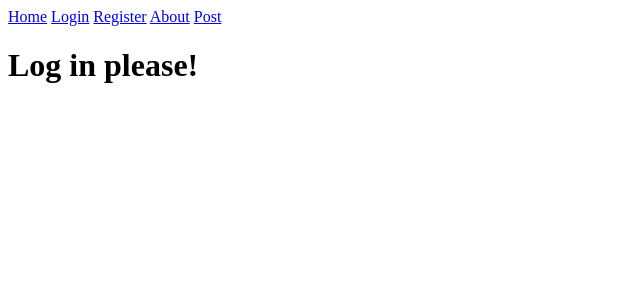
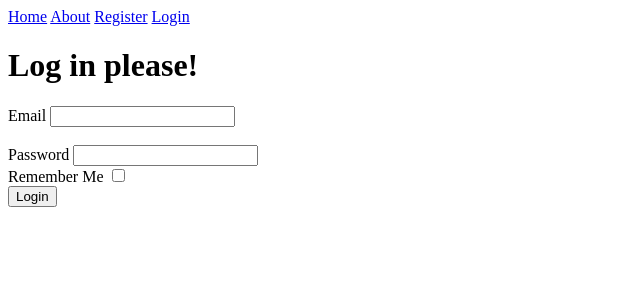
Before and after one commit to DannyPennington/flask_stuff, a Flask app: page /login in a window 1280 px wide. Shown: the top 300 px of the page, without its empty margins (0-640 px from the left). Run offline with Flask 2, Linux system fonts and the light colour scheme.

Commit message:
Can now log in and out and navbar changes based on login status

```diff
--- a/application/__init__.py
+++ b/application/__init__.py
@@ -3,6 +3,7 @@ from flask_sqlalchemy import SQLAlchemy
 import sqlalchemy
 import os
 from flask_bcrypt import Bcrypt
+from flask_login import LoginManager
 
 
 app = Flask(__name__)
@@ -13,5 +14,7 @@ app.config['SECRET_KEY'] = str(os.getenv("MY_SECRET_KEY"))
 
 bcrypt = Bcrypt(app)
 db = SQLAlchemy(app)
+login_manager = LoginManager(app)
+login_manager.login_view = 'login'
 
 from application import routes
--- a/application/forms.py
+++ b/application/forms.py
@@ -1,5 +1,5 @@
 from flask_wtf import FlaskForm
-from wtforms import StringField, SubmitField, PasswordField
+from wtforms import StringField, SubmitField, PasswordField, BooleanField
 from wtforms.validators import DataRequired, Length, Email, EqualTo, ValidationError
 from application.models import Users
 
@@ -56,3 +56,18 @@ class RegistrationForm(FlaskForm):
 
         if user:
             raise ValidationError('Email already in use!')
+
+class LoginForm(FlaskForm):
+    email = StringField('Email',
+            validators = [
+                DataRequired(),
+                Email()
+            ]
+        )
+    password = PasswordField('Password',
+            validators = [
+                DataRequired()
+            ]
+        )
+    remember = BooleanField('Remember Me')
+    submit = SubmitField('Login')
--- a/application/routes.py
+++ b/application/routes.py
@@ -1,8 +1,8 @@
-from flask import render_template, redirect, url_for
-
+from flask import render_template, redirect, url_for, request
+from flask_login import login_user, current_user, logout_user, login_required
 from application import app, db, bcrypt
 from application.models import Posts, Users
-from application.forms import PostForm, RegistrationForm
+from application.forms import PostForm, RegistrationForm, LoginForm
 
 @app.route('/')
 @app.route('/home')
@@ -15,9 +15,21 @@ def home():
 def about():
     return render_template('about.html',title='About')
 
-@app.route('/login')
+@app.route('/login', methods=['GET', 'POST'])
 def login():
-    return render_template('login.html', title ='Login')
+    if current_user.is_authenticated:
+        return redirect(url_for('home'))
+    form = LoginForm()
+    if form.validate_on_submit():
+        user=Users.query.filter_by(email=form.email.data).first()
+        if user and bcrypt.check_password_hash(user.password, form.password.data):
+            login_user(user, remember=form.remember.data)
+            next_page = request.args.get('next')
+            if next_page:
+                return redirect(next_page)
+            else:
+                return redirect(url_for('home'))
+    return render_template('login.html', title ='Login', form=form)
 
 @app.route('/register', methods=['GET','POST'])
 def register():
@@ -34,6 +46,7 @@ def register():
     return render_template('register.html',title ='Registration', form=form)
 
 @app.route('/post', methods=['GET','POST'])
+@login_required
 def post():
     form = PostForm()
     if form.validate_on_submit():
@@ -53,3 +66,9 @@ def post():
         print(form.errors)
 
     return render_template('post.html', title='Post', form=form)
+
+@app.route('/logout')
+@login_required
+def logout():
+    logout_user()
+    return redirect(url_for('home'))
--- a/application/templates/layout.html
+++ b/application/templates/layout.html
@@ -1,10 +1,15 @@
 <html>
 	<nav>
 		<a href="{{ url_for('home') }}">Home</a>
-		<a href="{{ url_for('login') }}">Login</a>
-		<a href="{{ url_for('register') }}">Register</a>
 		<a href="{{ url_for('about') }}">About</a>
-		<a href="{{ url_for('post') }}">Post</a>
+		{% if current_user.is_authenticated==False %}
+			<a href="{{ url_for('register') }}">Register</a>
+			<a href="{{ url_for('login') }}">Login</a>
+		{% endif %}
+		{% if current_user.is_authenticated %}
+			<a href="{{ url_for('post') }}">Post</a>
+			<a href="{{ url_for('logout') }}">Logout</a>
+		{% endif %}
 	</nav>
 	<body>
 		{% block body_content %}{% endblock %}
--- a/application/templates/login.html
+++ b/application/templates/login.html
@@ -1,4 +1,39 @@
 {% extends "layout.html" %}
 {% block body_content%}
 <h1>Log in please!</h1>
+<div class='form'>
+	<form method='POST' action=''>
+		{{ form.hidden_tag() }}
+		<div class="form_group">
+			{{ form.email.label }}
+			{{ form.email }}
+			{% if form.email.errors %}
+				<div class='error'>
+					{% for error in form.email.errors %}
+						<span>{{ error }}</span>
+					{% endfor %}
+				</div>
+			{% endif %}
+		</div>
+		<br>
+		<div class="form_group">
+			{{ form.password.label }}
+			{{ form.password }}
+			{% if form.password.errors %}
+				<div class='error'>
+					{% for error in form.password.errors %}
+						<span>{{ error }}</span>
+					{% endfor %}
+				</div>
+			{% endif %}
+		</div>
+		<div class="form_group">
+			{{ form.remember.label }}
+			{{ form.remember }}
+		</div>
+		<div class='form_group'>
+			{{ form.submit }}
+		</div>
+	</form>
+</div>
 {% endblock %}
```
Also changed, not shown: application/models.py (+7 -1 lines), requirements.txt (+8 -3 lines).
